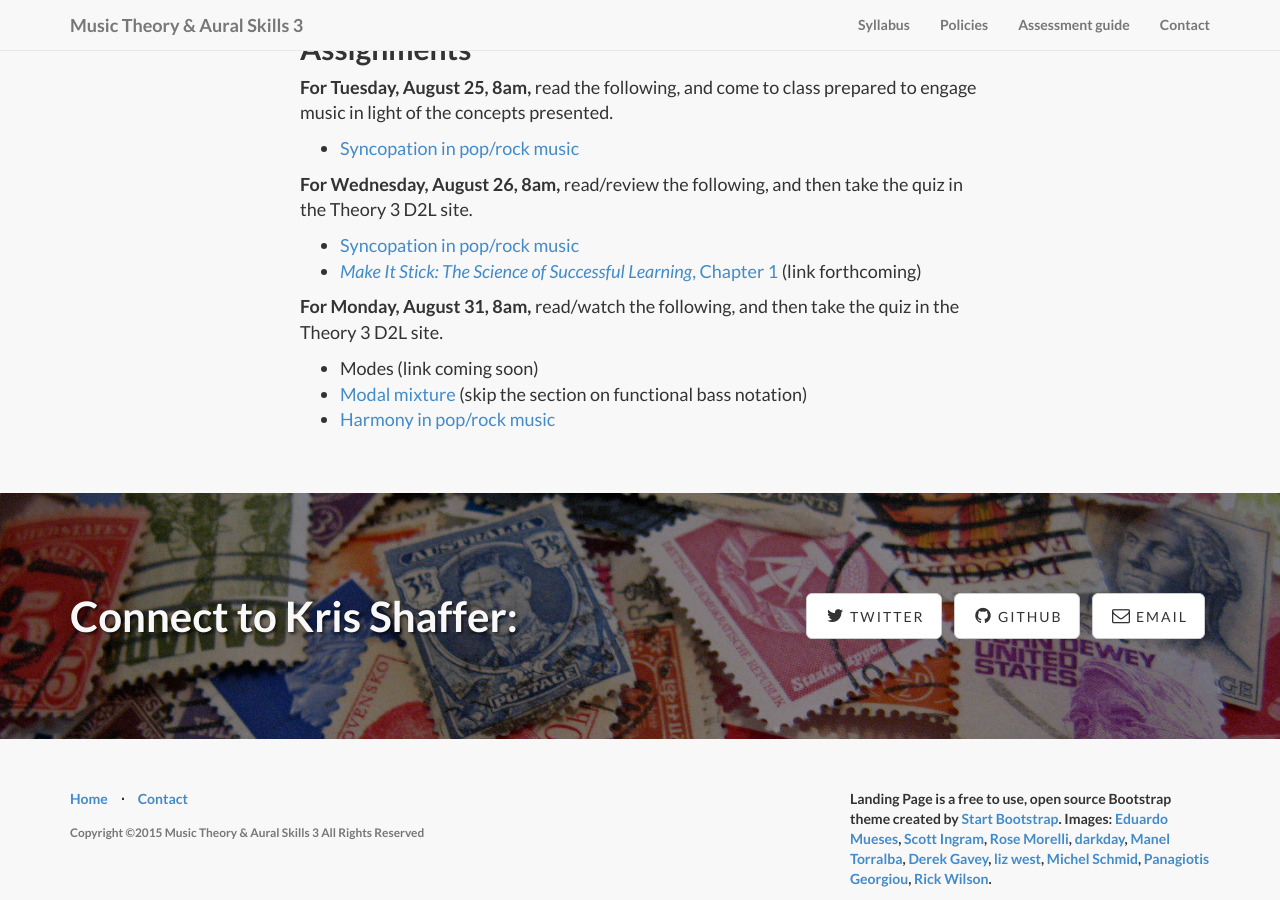
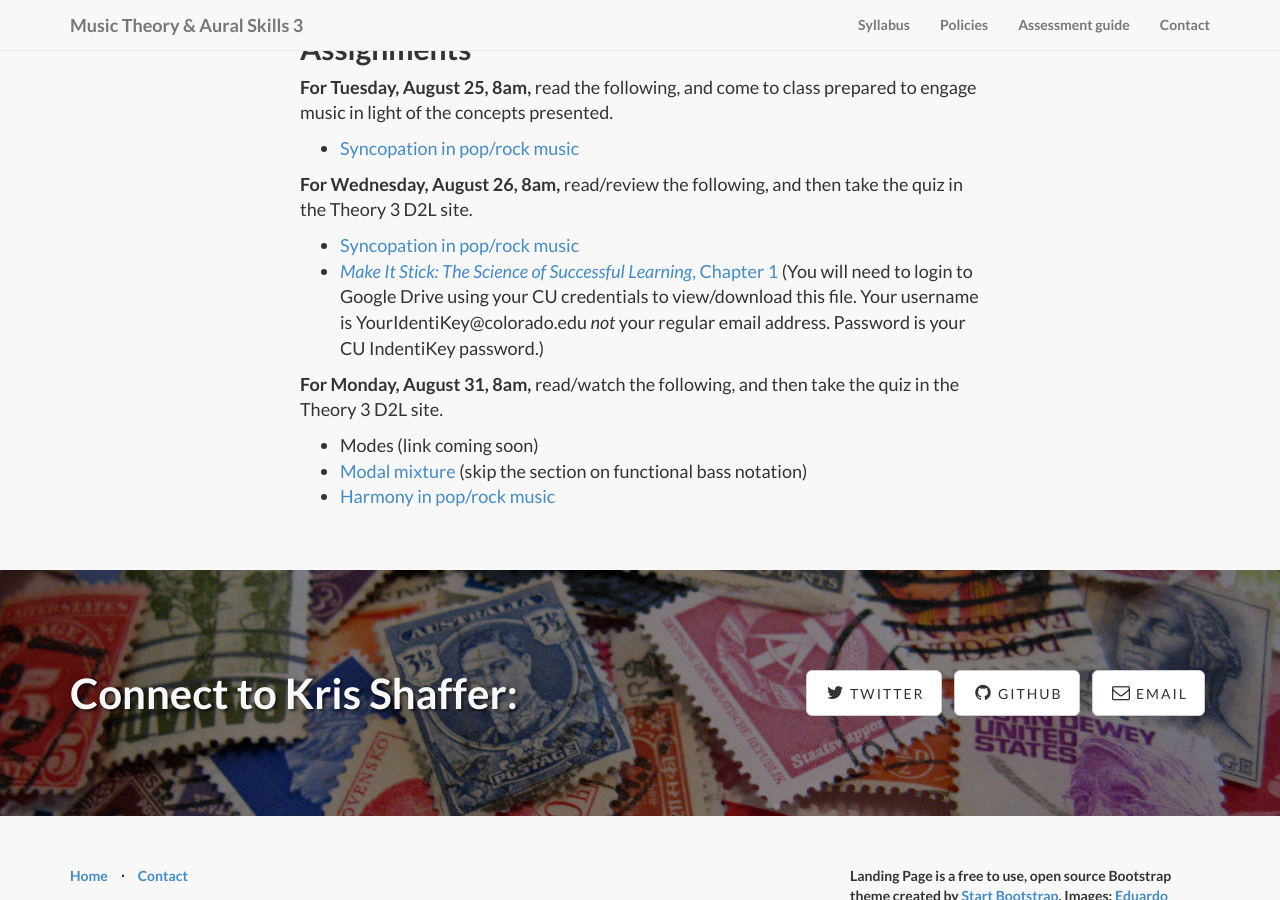
Before and after one commit to kshaffer/theory3, a Jekyll site: the page built from week1.md, in a window 1280 px wide and 900 px high, scrolled down 1158 px. Built offline with Jekyll 4.4.1, drawn with Linux system fonts in a browser that asks for light colours; nearby versions of some CDN libraries; library files that are not in the unit come from our copies.

Commit message:
Make It Stick

```diff
--- a/week1.md
+++ b/week1.md
@@ -33,7 +33,7 @@ In this unit, we will explore the following core concepts:
 **For Wednesday, August 26, 8am,** read/review the following, and then take the quiz in the Theory 3 D2L site.
 
 - [Syncopation in pop/rock music](http://openmusictheory.com/syncopation.html)
-- [*Make It Stick: The Science of Successful Learning*, Chapter 1]() (link forthcoming)
+- [*Make It Stick: The Science of Successful Learning*, Chapter 1](https://drive.google.com/open?id=0B9o4hmKNoi6cWmJfUE9MNW1RdVU) (You will need to login to Google Drive using your CU credentials to view/download this file. Your username is YourIdentiKey@colorado.edu *not* your regular email address. Password is your CU IndentiKey password.)
 
 **For Monday, August 31, 8am,** read/watch the following, and then take the quiz in the Theory 3 D2L site.
 
```
